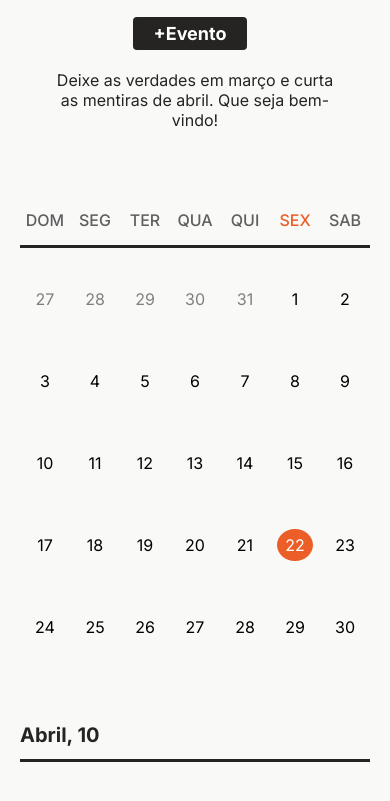
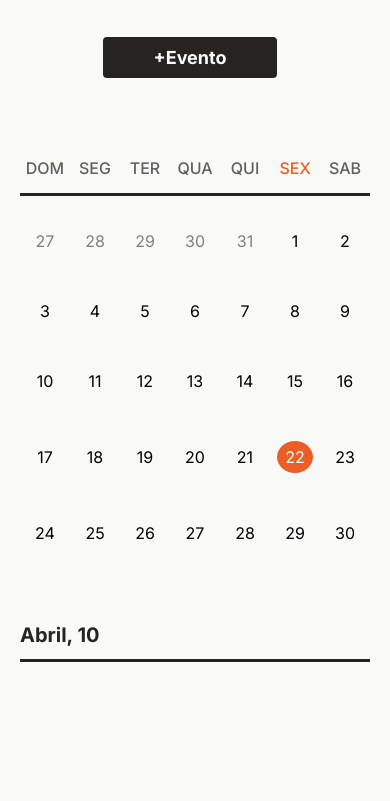
Before and after one commit to GeovaniSS/calendar, a plain HTML site: page index.html in a window 390 px wide. Both pictures are taken after a click on the element "10". Shown: the part 161-962 px from the top of the page. After the commit the page ends 894 px from the top, so only its background shows below. Drawn offline with Linux system fonts and the light colour scheme.

Commit message:
[fix]: monthDay click and loadEventsFromLocalStorage fixed

```diff
--- a/assets/css/style.css
+++ b/assets/css/style.css
@@ -145,7 +145,7 @@ section {
 
 .s-calendar--events {
   display: grid;
-  grid-template-columns: minmax(320px, auto) minmax(320px, 450px);
+  grid-template-columns: minmax(450px, auto) minmax(240px, auto);
   gap: 80px;
   max-width: 1200px;
   padding: 20px;
@@ -204,42 +204,6 @@ section {
 .prev-date, .next-date {
   color: var(--light-gray);
 }
-
-/* .month-day {
-  position: relative;
-  display: flex;
-  flex-direction: column;
-} */
-
-/* .current-events, .next-events {
-  position: absolute;
-  width: 100%;
-  display: grid;
-  grid-template-columns: repeat(3, 1fr);
-  place-items: center;
-  gap: 5px 0;
-} */
-
-/* .current-events {
-  top: 40px;
-  bottom: 0;
-}
-
-.next-events {
-  gap: 10px;
-  top: 32px;
-  bottom: 0;
-}
-
-.current-events span, .next-events span {
-  display: inline-block;
-  content: ' ';
-  width: 4px;
-  height: 4px;
-  border-radius: 50%;
-  background-color: var(--light-gray);
-} */
-
 
 /*-------------------------------*/
 /*        Calendar Events        */
@@ -311,6 +275,12 @@ section {
   color: var(--gray);
 }
 
+@media screen and (max-width: 800px) {
+  .s-calendar--events {
+    grid-template-columns: minmax(400px, auto);
+  }
+}
+
 @media screen and (max-width: 500px) {
   .header {
     justify-content: center;
@@ -325,15 +295,24 @@ section {
   }
 
   .s-calendar p {
-    text-align: center;
-    width: 30ch;
+    display: none;
   }
 
   .s-calendar--container {
     justify-content: center;
   }
 
+  .add-event {
+    margin-top: 20px;
+    width: 50%;
+    padding: 10px 0px;
+  }
+
   .s-calendar--events {
-    grid-template-columns: minmax(320px, auto);
+    grid-template-columns: minmax(280px, auto);
+  }
+
+  .month-days > div {
+    padding: 0;
   }
 }
--- a/assets/js/calendar.js
+++ b/assets/js/calendar.js
@@ -69,14 +69,19 @@ const handleSelectedDay = month => {
   const days = document.querySelectorAll('.month-days div')
 
   days.forEach(day => day.addEventListener('click', () => {
-    if (day.classList.contains('prev-date'))
-      return loadSelectedDay(month - 1, day.innerText)
+    if (day.classList.contains('prev-date')) {
+      loadSelectedDay(month - 1, day.innerText)
+      events.innerText = ''
+      return loadEventsFromLocalStorage()
+    }
 
-    if (day.classList.contains('next-date'))
-      return loadSelectedDay(month + 1, day.innerText)
+    if (day.classList.contains('next-date')) {
+      loadSelectedDay(month + 1, day.innerText)
+      events.innerText = ''
+      return loadEventsFromLocalStorage()
+    }
 
     loadSelectedDay(month, day.innerText)
-
     events.innerText = ''
     loadEventsFromLocalStorage()
   }))
--- a/assets/js/events.js
+++ b/assets/js/events.js
@@ -5,11 +5,14 @@ const events = document.querySelector('.events')
 let eventList = JSON.parse(localStorage.getItem('events')) || []
 
 const loadEventsFromLocalStorage = () => {
-  const events = JSON.parse(localStorage.getItem('events'))
+  const eventStorage = JSON.parse(localStorage.getItem('events'))
 
-  if(!events) return
+  if(!eventStorage) return
 
-  events
+  // Apagar todos os eventos da div events
+  // events.remove()
+
+  eventStorage
     // Ordenar os eventos pelo horário de início
     .sort((objA, objB) => {
       if (objA.startHour > objB.startHour) return 1;
--- a/index.html
+++ b/index.html
@@ -43,7 +43,7 @@
       </div>
 
       <p>
-        Deixe as verdades em março e curta as mentiras de abril. Que seja bem-vindo!
+        Organize seus eventos da melhor forma possível para melhorar sua organização e sua produtividade no dia a dia.
       </p>
     </div>
   </section>
```
